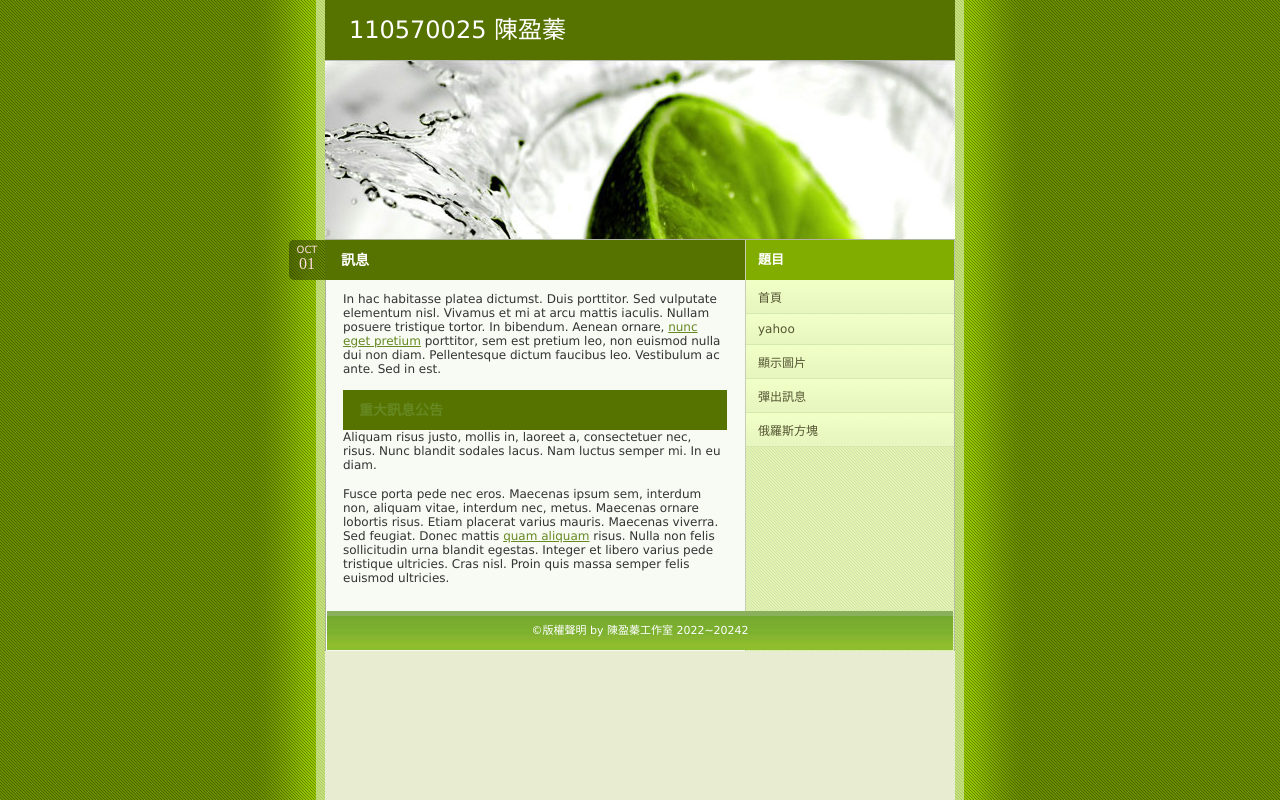
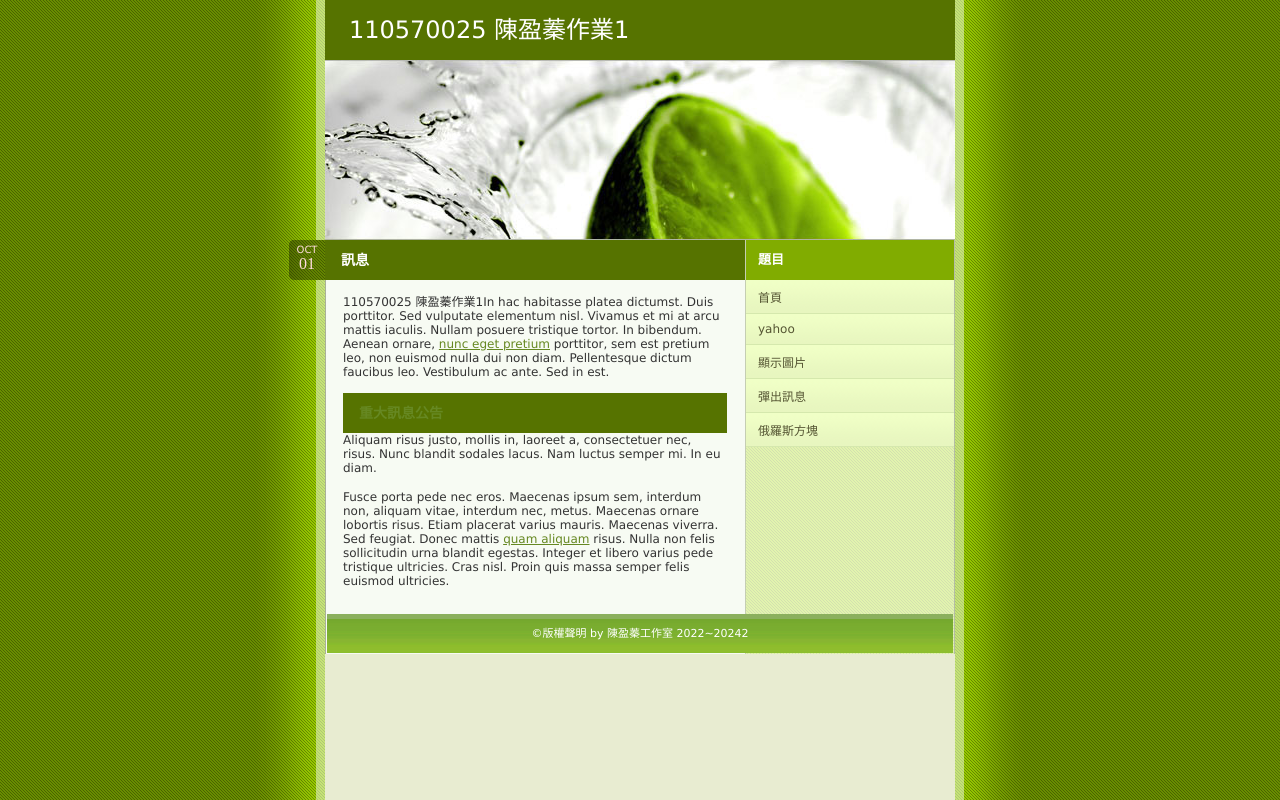
Before and after one commit to ccen1190/hw1, a plain HTML site: page bitter_sweet/index.html in a window 1280 px wide. Drawn offline with Linux system fonts and the light colour scheme.

Commit message:
Update index.html

```diff
--- a/bitter_sweet/index.html
+++ b/bitter_sweet/index.html
@@ -8,7 +8,7 @@
 <meta name="keywords" content="keywords"/>
 <meta name="author" content="author"/>
 <link rel="stylesheet" type="text/css" href="default.css" media="screen"/>
-<title>110570025 陳盈蓁</title>
+<title>110570025 陳盈蓁作業1</title>
 <script>
 	function show()
 	{
@@ -22,7 +22,7 @@
 <div class="container">
 
 	<div class="top">
-		<a href="index.html"><span>110570025 陳盈蓁</span></a>
+		<a href="index.html"><span>110570025 陳盈蓁作業1</span></a>
 	</div>
 
 	<div class="header"></div>
@@ -42,7 +42,7 @@
 
 				<div class="body">
 
-					<p>In hac habitasse platea dictumst. Duis porttitor. Sed vulputate elementum nisl. Vivamus et mi at arcu mattis iaculis. Nullam posuere tristique tortor. In bibendum. Aenean ornare, <a href="index.html">nunc eget pretium</a> porttitor, sem est pretium leo, non euismod nulla dui non diam. Pellentesque dictum faucibus leo. Vestibulum ac ante. Sed in est.</p>
+					<p>110570025 陳盈蓁作業1In hac habitasse platea dictumst. Duis porttitor. Sed vulputate elementum nisl. Vivamus et mi at arcu mattis iaculis. Nullam posuere tristique tortor. In bibendum. Aenean ornare, <a href="index.html">nunc eget pretium</a> porttitor, sem est pretium leo, non euismod nulla dui non diam. Pellentesque dictum faucibus leo. Vestibulum ac ante. Sed in est.</p>
 					<h1><a onclick="show()">重大訊息公告</a></h1>
 
 
```
